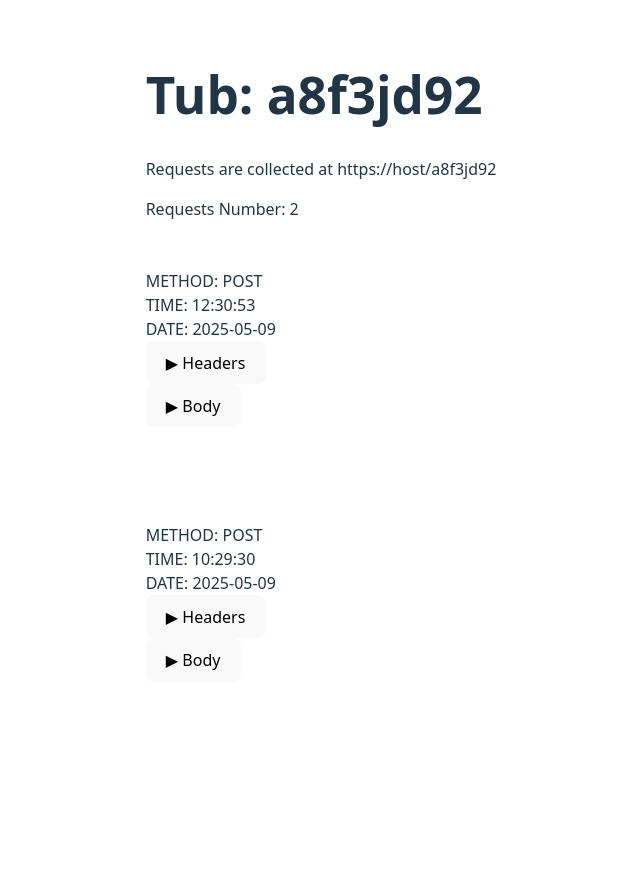
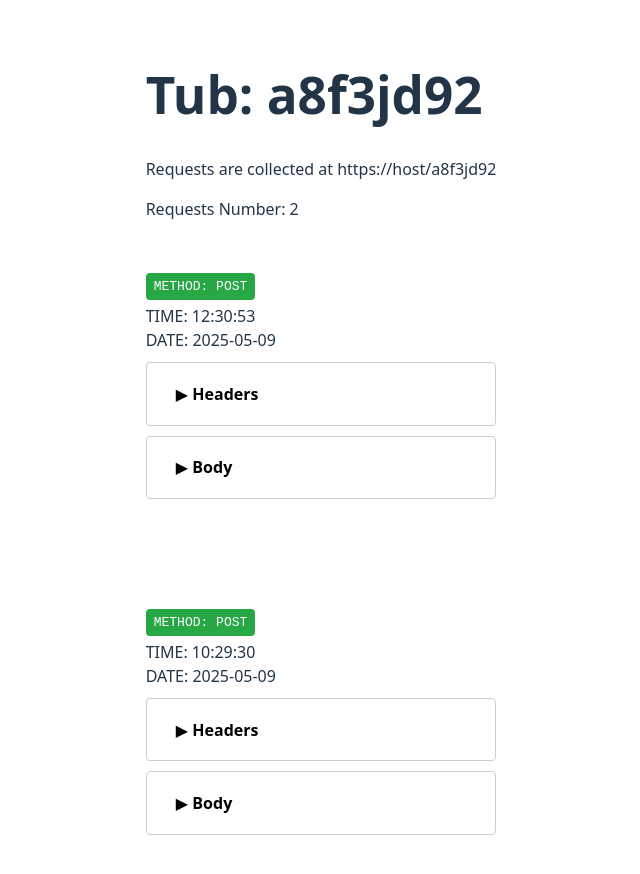
Before and after one commit to noahraynor/request-bin-aws, a React (Vite) app in the folder client/: page / in a window 1280 px wide. Shown: the top 874 px of the page, without its empty margins (319-959 px from the left). Before the commit the page ends 810 px from the top, so only its background shows below. Built offline with nearby package versions, Linux system fonts and the light colour scheme.

Commit message:
added styling for request color and toggle buttons

```diff
--- a/client/src/index.css
+++ b/client/src/index.css
@@ -66,3 +66,52 @@ button:focus-visible {
     background-color: #f9f9f9;
   }
 }
+
+.request {
+  font-family: monospace;
+  padding: 4px 8px;
+  margin: 4px 0;
+  border-radius: 4px;
+  display: inline-block;
+  color: white;
+}
+
+.method-get {
+  background-color: #2d8fdd;
+}
+
+.method-post {
+  background-color: #28a745;
+}
+
+.method-put {
+  background-color: #ffc107;
+  color: black;
+}
+
+.method-delete {
+  background-color: #dc3545;
+}
+
+.toggle-container {
+  margin: 10px 0;
+  border: 1px solid #ccc;
+  border-radius: 4px;
+  padding: 10px;
+  /* max-width: 400px; */
+}
+
+.toggle-button {
+  background: none;
+  border: none;
+  font-size: 16px;
+  font-weight: bold;
+  cursor: pointer;
+  display: flex;
+  align-items: center;
+}
+
+.toggle-content {
+  margin-top: 10px;
+  padding-left: 20px;
+}
```
